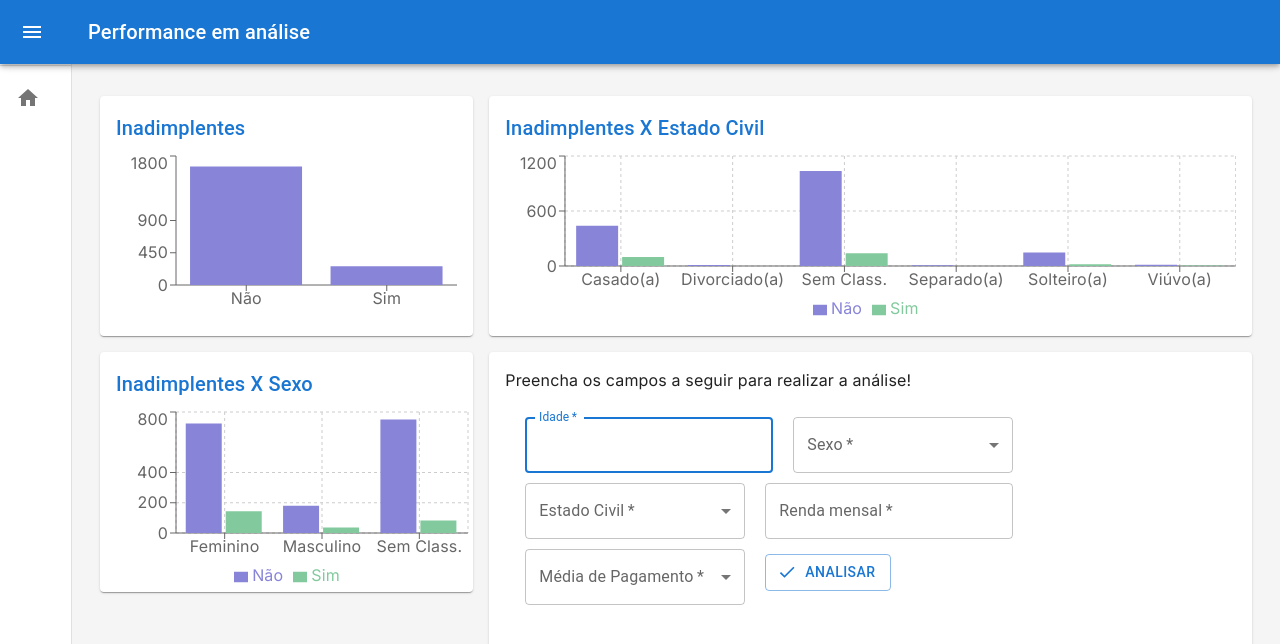
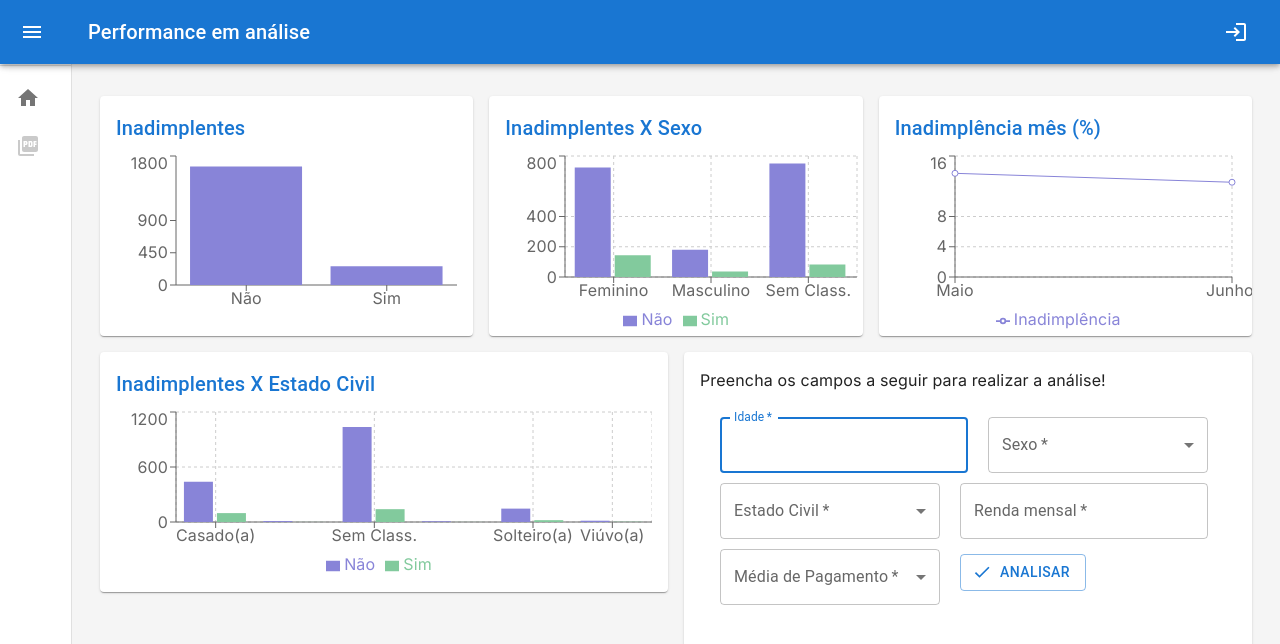
Before and after one commit to VitorHugoSouza/financiav2, a Next.js app: page / in a window 1280 px wide. Shown: the top 644 px of the page. Built offline with nearby package versions, Linux system fonts and the light colour scheme.

Commit message:
update code

```diff
--- /dev/null
+++ b/src/app/components/Inadimplencia.js
@@ -0,0 +1,44 @@
+import { XAxis, YAxis, ResponsiveContainer, Tooltip, LineChart, CartesianGrid, Legend, Line } from 'recharts';
+import Title from './Title';
+
+const data = [
+  {
+    name: 'Maio',
+    Inadimplência: 13.71,
+    amt: 20,
+  },
+  {
+    name: 'Junho',
+    Inadimplência: 12.53,
+    amt: 20,
+  },
+];
+
+export default function Inadimplencia() {
+
+  return (
+    <>
+      <Title>Inadimplência mês (%)</Title>
+
+      <ResponsiveContainer width="100%" height="100%">
+        <LineChart
+          width={500}
+          height={300}
+          data={data}
+          margin={{
+            top: 5,
+            right: 20,
+            bottom: 5,
+          }}
+        >
+          <CartesianGrid strokeDasharray="3 3" />
+          <XAxis dataKey="name" />
+          <YAxis />
+          <Tooltip />
+          <Legend />
+          <Line type="monotone" dataKey="Inadimplência" stroke="#8884d8" activeDot={{ r: 8 }} />
+        </LineChart>
+      </ResponsiveContainer>
+    </>
+  );
+}
--- a/src/app/page.js
+++ b/src/app/page.js
@@ -24,6 +24,9 @@ import Chart from './components/Chart';
 import EstadoCivil from './components/EstadoCivil';
 import HomeIcon from '@mui/icons-material/Home';
 import InadimplentesSexo from './components/InadimplentesSexo';
+import Inadimplencia from './components/Inadimplencia';
+import PictureAsPdfIcon from '@mui/icons-material/PictureAsPdf';
+import LoginIcon from '@mui/icons-material/Login';
 
 function Copyright(props) {
   return (
@@ -121,7 +124,7 @@ export default function Home() {
           </Typography>
           <IconButton color="inherit">
             <Badge badgeContent={0} color="secondary">
-              {/* <NotificationsIcon /> */}
+              <LoginIcon />
             </Badge>
           </IconButton>
         </Toolbar>
@@ -156,14 +159,14 @@ export default function Home() {
               <ListItemText primary="Início" />
             </ListItemButton>
           </Link>
-          {/* <Link href='/relatorio'>
-            <ListItemButton>
+          {/* <Link href='/relatorio'> */}
+            <ListItemButton disabled>
               <ListItemIcon>
-                <BarChartIcon />
+                <PictureAsPdfIcon />
               </ListItemIcon>
-              <ListItemText primary="Relatório" />
+              <ListItemText primary="Relatórios (em breve)" disableTypography={true} />
             </ListItemButton>
-          </Link> */}
+          {/* </Link> */}
         </List>
       </Drawer>
       <Box
@@ -194,19 +197,6 @@ export default function Home() {
                 <Chart />
               </Paper>
             </Grid>
-            {/* Estado Civil */}
-            <Grid item xs={12} md={8} lg={8}>
-              <Paper
-                sx={{
-                  p: 2,
-                  display: 'flex',
-                  flexDirection: 'column',
-                  height: 240,
-                }}
-              >
-                <EstadoCivil />
-              </Paper>
-            </Grid>
             {/* Inadimplentes X Sexo */}
             <Grid item xs={12} md={8} lg={4}>
               <Paper
@@ -223,8 +213,37 @@ export default function Home() {
                 <InadimplentesSexo />
               </Paper>
             </Grid>
+            {/* Inadimplencia */}
+            <Grid item xs={12} md={8} lg={4}>
+              <Paper
+                sx={{
+                  paddingLeft: 2,
+                  paddingTop: 2,
+                  paddingRight: 0,
+                  marginRight: 0,
+                  display: 'flex',
+                  flexDirection: 'column',
+                  height: 240,
+                }}
+              >
+                <Inadimplencia />
+              </Paper>
+            </Grid>
+            {/* Estado Civil */}
+            <Grid item xs={12} md={8} lg={6}>
+              <Paper
+                sx={{
+                  p: 2,
+                  display: 'flex',
+                  flexDirection: 'column',
+                  height: 240,
+                }}
+              >
+                <EstadoCivil />
+              </Paper>
+            </Grid>
             {/* Forms */}
-            <Grid item xs={12} md={8} lg={8}>
+            <Grid item xs={12} md={8} lg={6}>
               <Paper
                 sx={{
                   p: 2,
```
